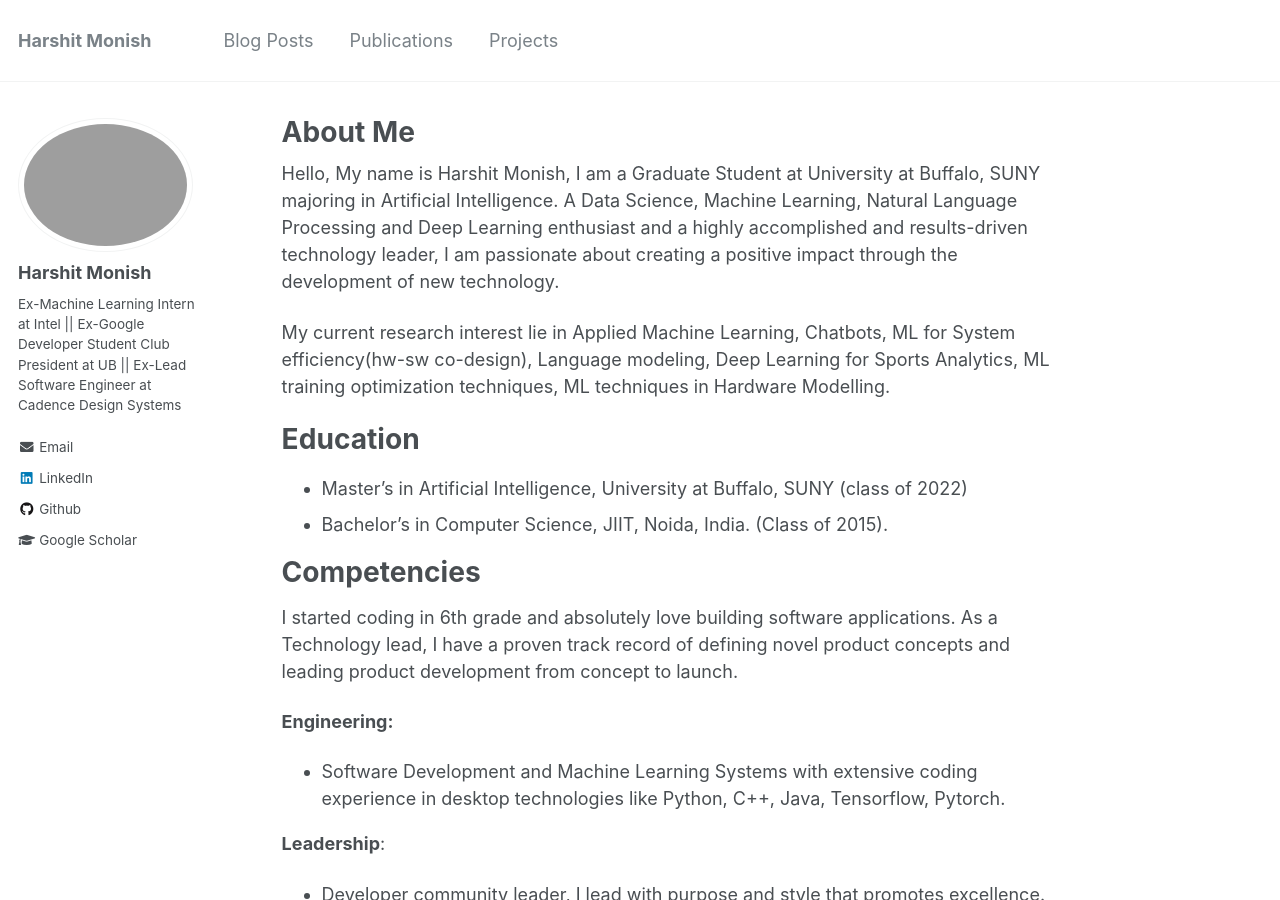
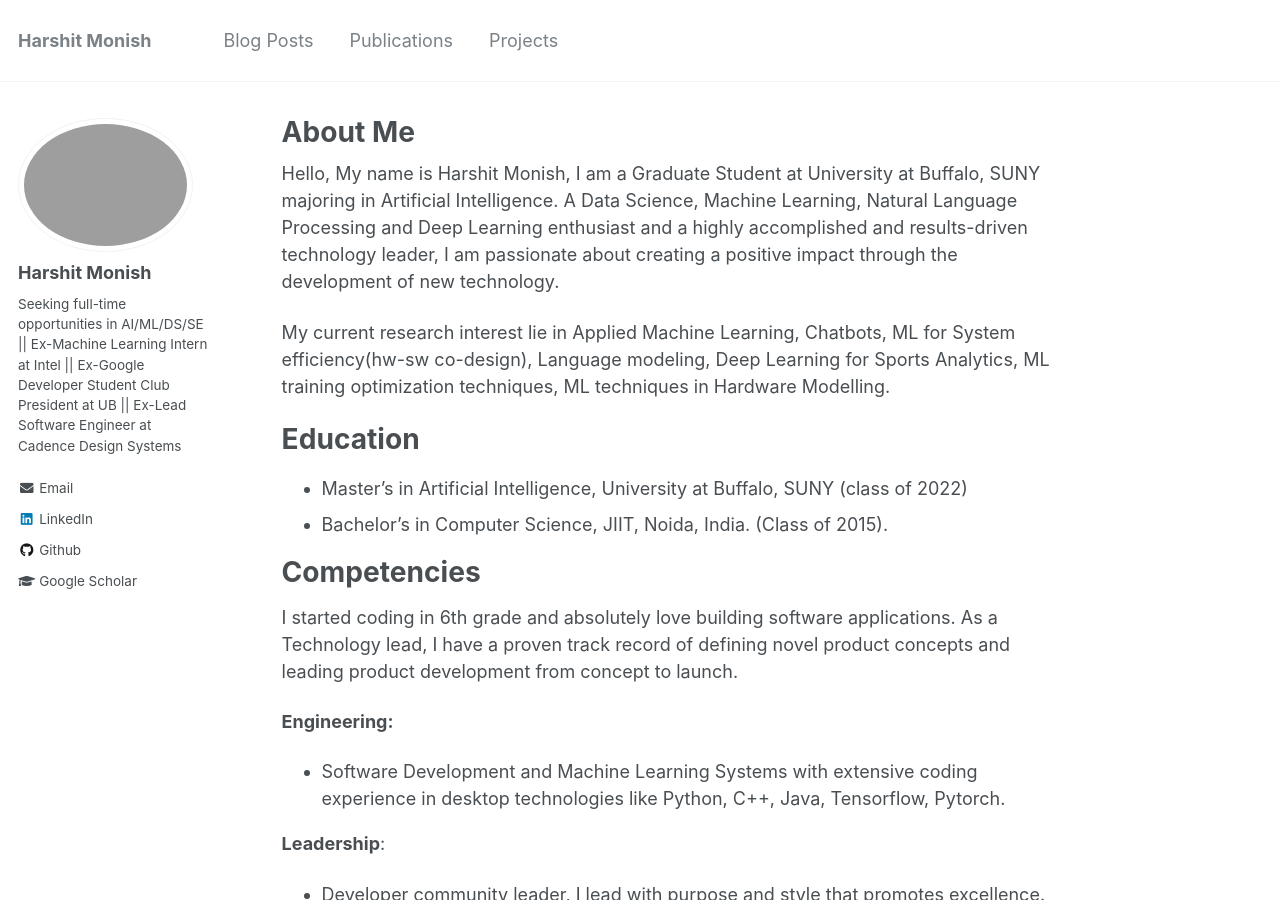
Before and after one commit to harshitmonish/harshitmonish.github.io, a Jekyll site: the page built from _pages/about.md, in a window 1280 px wide and 900 px high. Built offline with Jekyll 4.4.1, drawn with Linux system fonts in a browser that asks for light colours.

Commit message:
updating bio

```diff
--- a/_config.yml
+++ b/_config.yml
@@ -82,7 +82,7 @@ analytics:
 author:
   name             : "Harshit Monish"
   avatar           : "profile.png"
-  bio              : "Ex-Machine Learning Intern at Intel || Ex-Google Developer Student Club President at UB || Ex-Lead Software Engineer at Cadence Design Systems"
+  bio              : "Seeking full-time opportunities in AI/ML/DS/SE || Ex-Machine Learning Intern at Intel || Ex-Google Developer Student Club President at UB || Ex-Lead Software Engineer at Cadence Design Systems"
   employer         :
   googlescholar    : "https://gdsc.community.dev/u/mnry9x/#/about"
   email            : "harshitmonish20@gmail.com"
```
